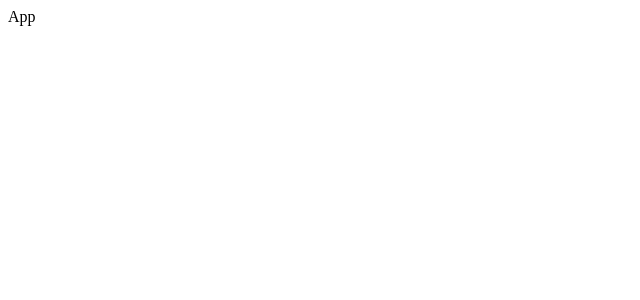
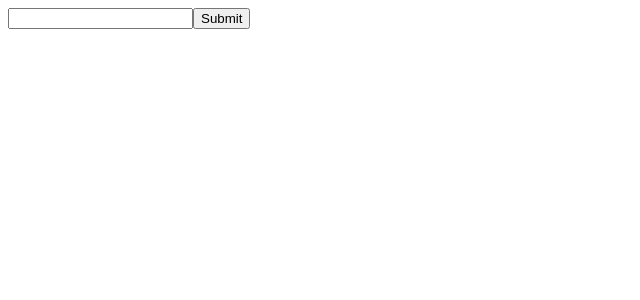
Before and after one commit to luisc8487/search-pic-react, a React (Create React App) app in the folder pics/: page / in a window 1280 px wide. Shown: the top 300 px of the page, without its empty margins (0-640 px from the left). Built offline with nearby package versions, Linux system fonts and the light colour scheme.

Commit message:
implememt child to parent communication

```diff
--- a/pics/src/App.jsx
+++ b/pics/src/App.jsx
@@ -1,5 +1,15 @@
+import SearchBar from "./components/SearchBar";
+
 function App() {
-  return <div>App</div>;
+  const handleSubmit = (term) => {
+    console.log("Do a search with", term);
+  };
+
+  return (
+    <div>
+      <SearchBar onSubmit={handleSubmit}/>
+    </div>
+  );
 }
 
 export default App;
--- a/pics/src/components/SearchBar.jsx
+++ b/pics/src/components/SearchBar.jsx
@@ -1,5 +1,14 @@
-function SearchBar() {
-    return <div>SearchBar</div>;
-  }
+function SearchBar({onSubmit}) {
+  const handleClick = () => {
+    onSubmit("cars");
+  };
 
-  export default SearchBar;
+  return (
+    <div>
+      <input />
+      <button onClick={handleClick}>Submit</button>
+    </div>
+  );
+}
+
+export default SearchBar;
```
Also changed, not shown: pics/src/api.jsx (added, +15 -0 lines).
